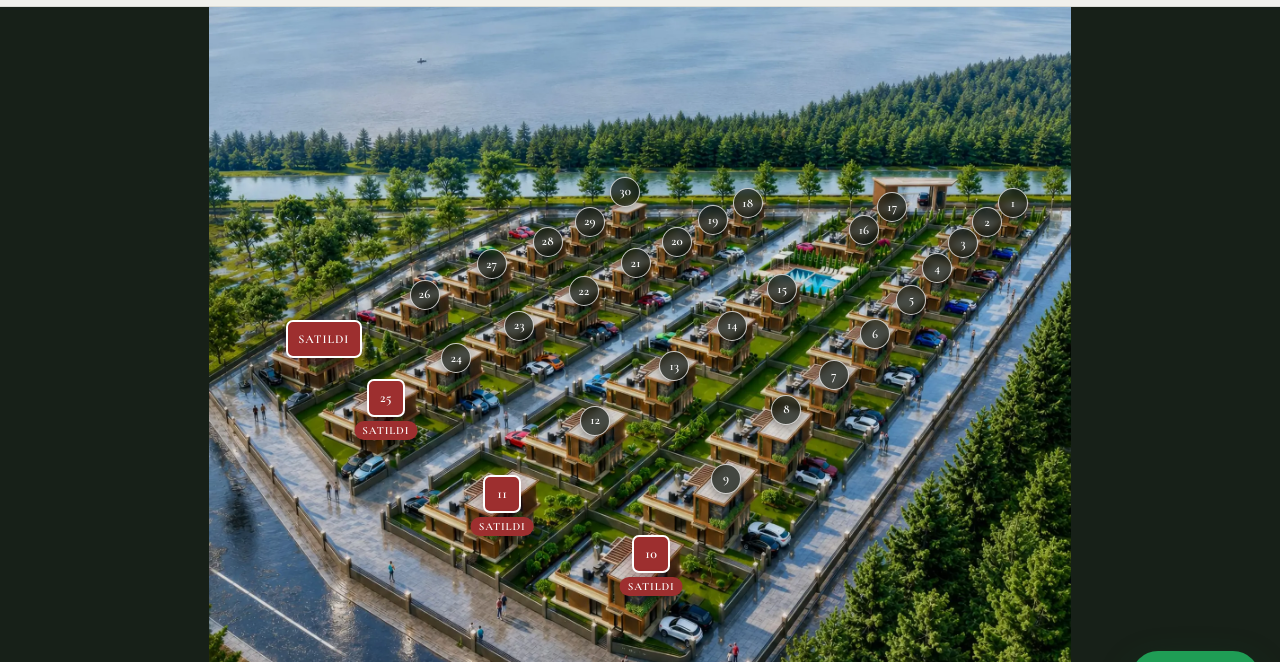
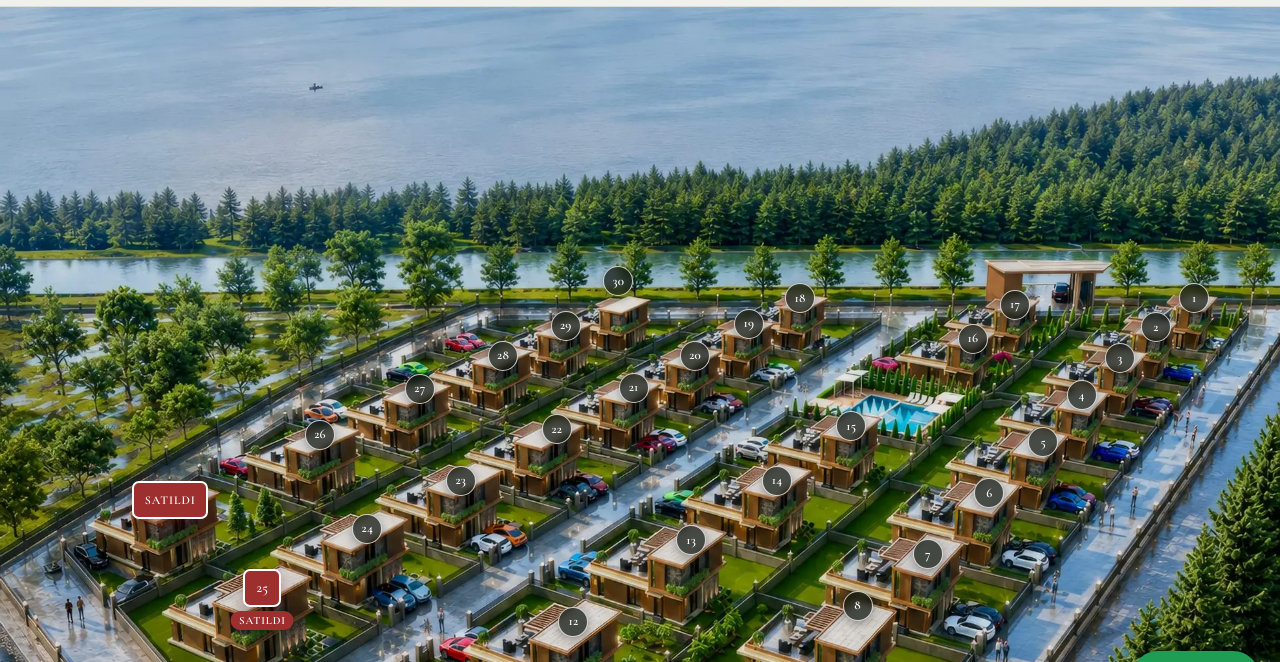
Before and after one commit to aleynakaynak/casaverasite1, a website built with Vite: page index.html in a window 1280 px wide. Shown: the part 75-737 px from the top of the page. Built offline with nearby package versions, Linux system fonts and the light colour scheme.

Commit message:
Hero proje görselini tüm ekran genişliğine yay

```diff
--- a/css/overrides.css
+++ b/css/overrides.css
@@ -20,15 +20,34 @@ body{font-size:18px;letter-spacing:.01em}
 
 /* Keep every section inside the viewport. */
 main,.hero,.hero-image,.section,.feature-image,.gallery-grid,.plot-grid,.location,.contact{max-width:100%}
-.hero{width:100%;overflow:hidden}
+.hero{
+  width:100%;
+  overflow:hidden;
+  background:#152019;
+}
 .hero-image{
-  width:100%;
+  position:relative;
+  width:100vw;
   max-width:100vw;
-  margin-inline:auto;
+  aspect-ratio:2048/1707;
+  margin:0;
   overflow:hidden;
 }
-.hero-image img{display:block;max-width:100%;object-position:center center}
-.hero-hotspots{overflow:hidden}
+.hero-image img{
+  display:block;
+  width:100%;
+  height:100%;
+  max-width:none;
+  object-fit:contain;
+  object-position:center center;
+}
+.hero-hotspots{
+  position:absolute;
+  inset:0;
+  width:100%;
+  height:100%;
+  overflow:hidden;
+}
 
 /* Sold villas are intentionally non-interactive and unmistakable. */
 .hero-pin.sold{
@@ -146,12 +165,13 @@ main,.hero,.hero-image,.section,.feature-image,.gallery-grid,.plot-grid,.locatio
   text-decoration:line-through;
 }
 
-/* Desktop: constrain the master plan by viewport height so it never spills sideways or below the screen. */
+/* Full-width master plan on every viewport. The image and hotspot layer keep the same aspect ratio. */
 @media (min-width:1101px){
   .hero-image{
-    width:min(100vw,calc((100svh - 82px) * 1.2));
+    width:100vw;
+    max-width:100vw;
     aspect-ratio:2048/1707;
-    max-height:calc(100svh - 82px);
+    max-height:none;
   }
   .hero-image img{width:100%;height:100%;object-fit:contain}
 }
@@ -159,7 +179,7 @@ main,.hero,.hero-image,.section,.feature-image,.gallery-grid,.plot-grid,.locatio
 /* Tablet and mobile: keep the full site fluid and preserve hotspot alignment. */
 @media (max-width:1100px){
   .section{padding-left:clamp(18px,5vw,48px);padding-right:clamp(18px,5vw,48px)}
-  .hero-image{width:100%;aspect-ratio:2048/1707;height:auto}
+  .hero-image{width:100vw;max-width:100vw;aspect-ratio:2048/1707;height:auto}
   .hero-image img{width:100%;height:100%;object-fit:contain}
   .plot-grid{width:100%}
 }
```
